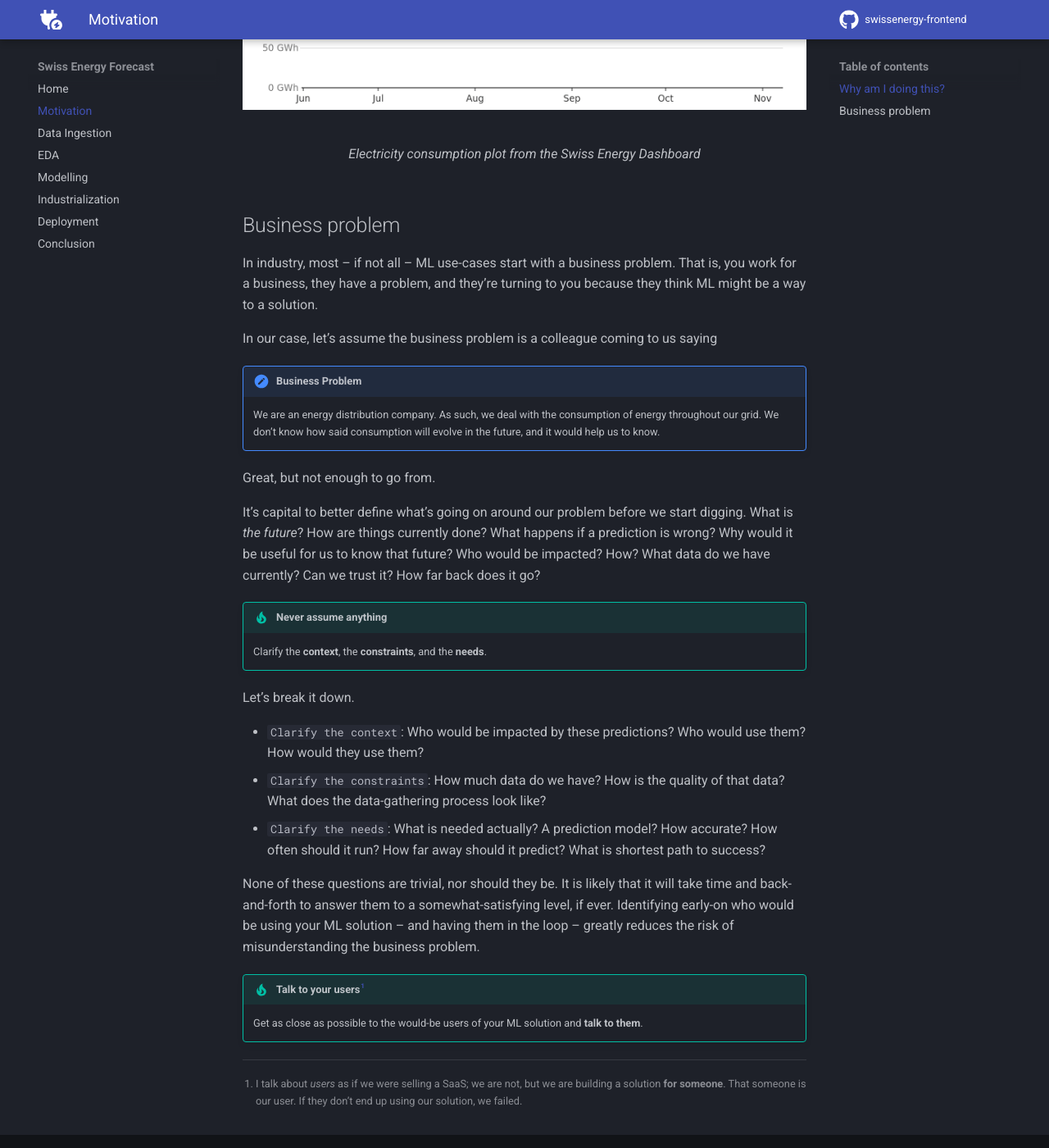
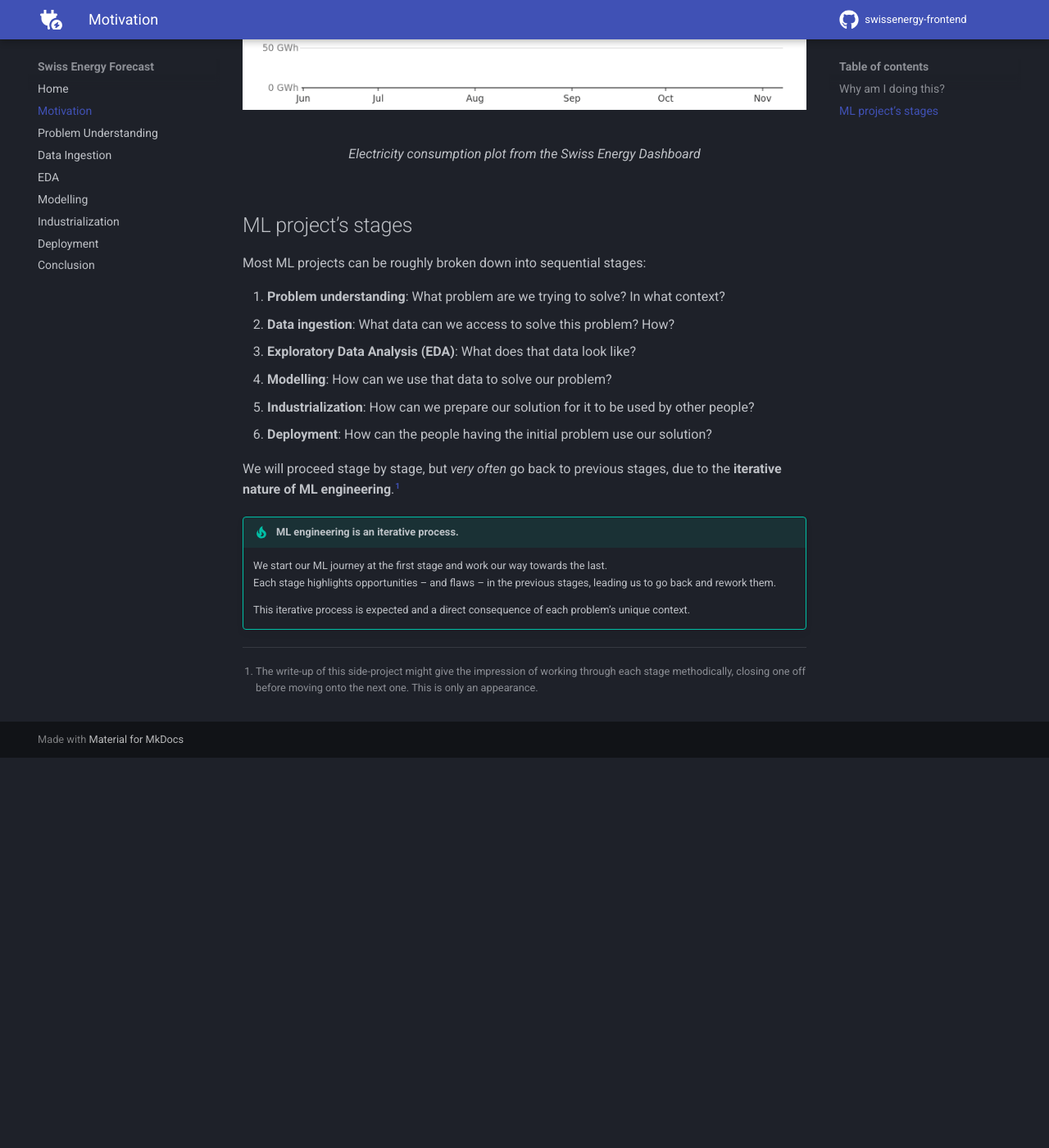
Before and after one commit to arthurgassner/swissenergy-frontend, an MkDocs documentation site: the page built from docs/motivation.md, in a window 1280 px wide and 1400 px high, scrolled down 700 px. Shown: the whole window at 82% size. Built offline with MkDocs 1.6.1 and Material for MkDocs 9.7.7, drawn with Linux system fonts in a browser that asks for light colours; a script that is not in the unit is left out; comment, search, counter and statistics services are not loaded; after the commit the page ends 1624 px from its top, so only the background shows below that.

```diff
--- a/docs/motivation.md
+++ b/docs/motivation.md
@@ -13,36 +13,23 @@ Eventually, I stumbled upon the [Swiss Energy Dashboard](https://energiedashboar
   <figcaption>Electricity consumption plot from the Swiss Energy Dashboard</figcaption>
 </figure>
 
+## ML project's stages
 
-## Business problem
+Most ML projects can be roughly broken down into sequential stages:
 
-In industry, most -- if not all -- ML use-cases start with a business problem. That is, you work for a business, they have a problem, and they're turning to you because they think ML might be a way to a solution.
+1. **Problem understanding**: What problem are we trying to solve? In what context?
+2. **Data ingestion**: What data can we access to solve this problem? How?
+3. **Exploratory Data Analysis (EDA)**: What does that data look like?
+4. **Modelling**: How can we use that data to solve our problem?
+5. **Industrialization**: How can we prepare our solution for it to be used by other people?
+6. **Deployment**: How can the people having the initial problem use our solution?
 
-In our case, let's assume the business problem is a colleague coming to us saying
+We will proceed stage by stage, but _very often_ go back to previous stages, due to the **iterative nature of ML engineering**.[^1]
 
-!!! note "Business Problem"
-    We are an energy distribution company.
-    As such, we deal with the consumption of energy throughout our grid.
-    We don't know how said consumption will evolve in the future, and it would help us to know.
+[^1]: The write-up of this side-project might give the impression of working through each stage methodically, closing one off before moving onto the next one. This is only an appearance.
 
-Great, but not enough to go from.
+!!! tip "ML engineering is an iterative process."
+    We start our ML journey at the first stage and work our way towards the last.<br>
+    Each stage highlights opportunities -- and flaws -- in the previous stages, leading us to go back and rework them.
 
-It's capital to better define what's going on around our problem before we start digging.
-What is _the future_? How are things currently done? What happens if a prediction is wrong? Why would it be useful for us to know that future? Who would be impacted? How? What data do we have currently? Can we trust it? How far back does it go?
-
-!!! tip "Never assume anything"
-    Clarify the **context**, the **constraints**, and the **needs**.
-
-Let's break it down.
-
-- `Clarify the context`: Who would be impacted by these predictions? Who would use them? How would they use them?
-- `Clarify the constraints`: How much data do we have? How is the quality of that data? What does the data-gathering process look like?
-- `Clarify the needs`: What is needed actually? A prediction model? How accurate? How often should it run? How far away should it predict? What is shortest path to success?
-
-None of these questions are trivial, nor should they be. It is likely that it will take time and back-and-forth to answer them to a somewhat-satisfying level, if ever. Identifying early-on who would be using your ML solution -- and having them in the loop -- greatly reduces the risk of misunderstanding the business problem.
-
-!!! tip "Talk to your users[^1]"
-    Get as close as possible to the would-be users of your ML solution and **talk to them**.
-
-
-[^1]: I talk about _users_ as if we were selling a SaaS; we are not, but we are building a solution **for someone**. That someone is our user. If they don't end up using our solution, we failed.
+    This iterative process is expected and a direct consequence of each problem's unique context.
--- a/mkdocs.yml
+++ b/mkdocs.yml
@@ -18,6 +18,7 @@ plugins: [] # disable search
 nav:
   - Home: index.md
   - Motivation: motivation.md
+  - Problem Understanding: problem_understanding.md
   - Data Ingestion: data_ingestion.md
   - EDA: eda.md
   - Modelling: modelling.md
```
Also changed, not shown: docs/conclusion.md (+0 -5 lines), docs/problem_understanding.md (added, +34 -0 lines).
